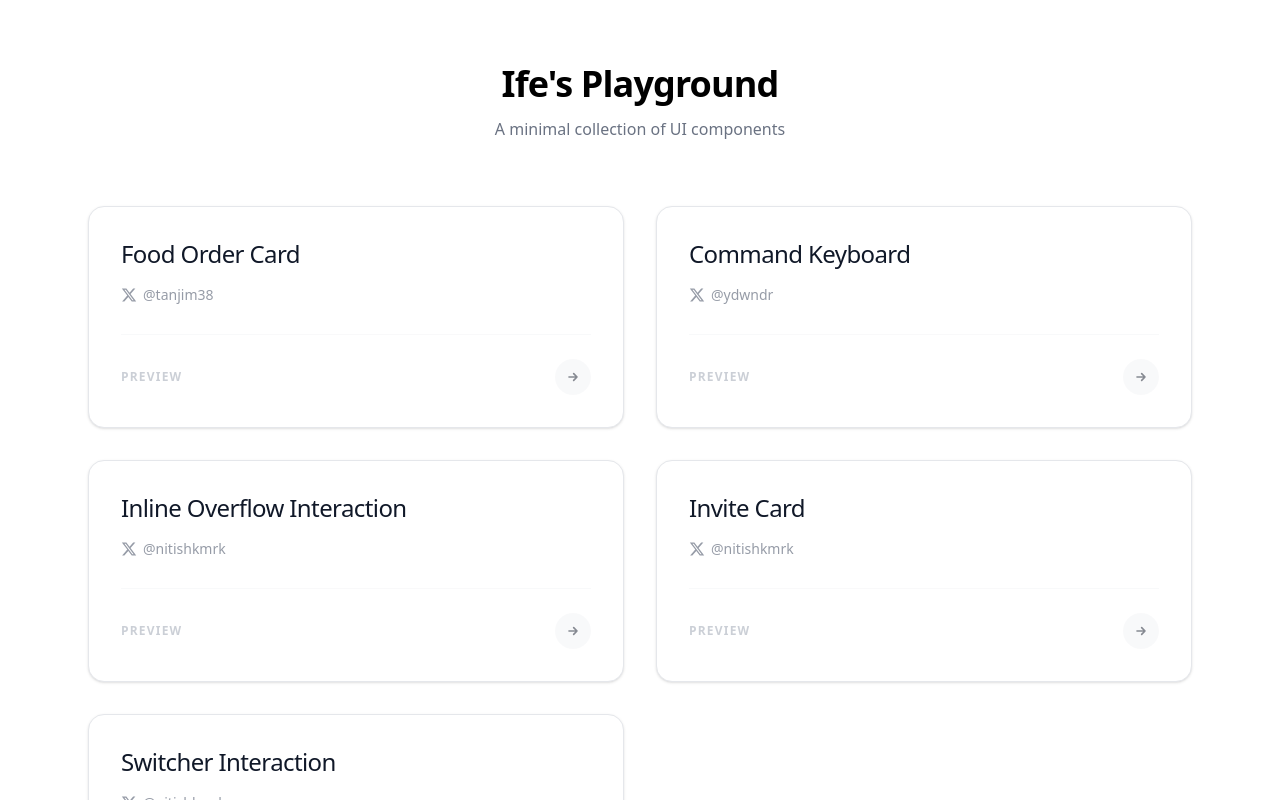
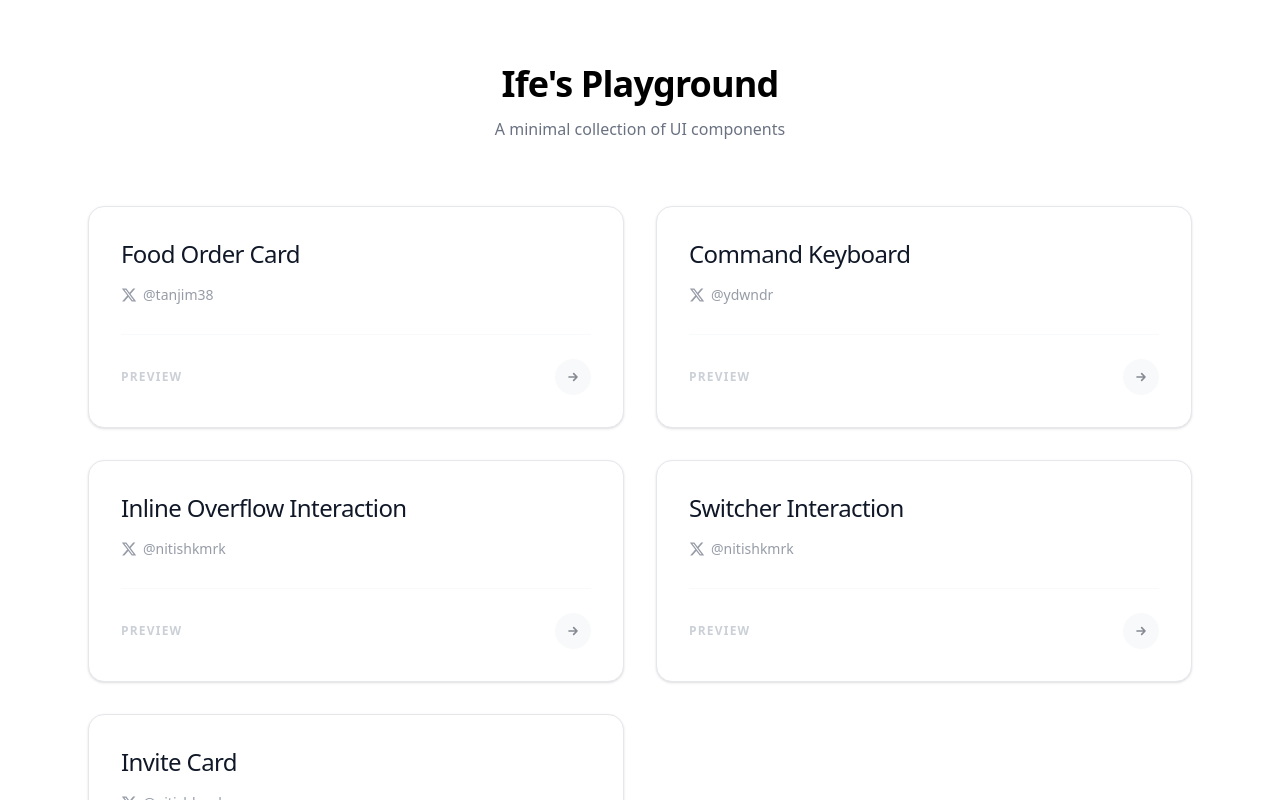
Before and after one commit to paul1029-ife/design-recreation, a React (Vite) app: page / in a window 1280 px wide. Shown: the top 800 px of the page. Built offline with nearby package versions, Linux system fonts and the light colour scheme.

Commit message:
refactor: Change order of components.

```diff
--- a/src/App.tsx
+++ b/src/App.tsx
@@ -32,17 +32,17 @@ const components: PlaygroundComponent[] = [
   },
   {
     id: 4,
+    name: "Switcher Interaction",
+    source: "nitishkmrk",
+    url: "https://x.com/nitishkmrk/status/1980523444807635342?s=46",
+    component: SwitcherInteraction,
+  },
+  {
+    id: 5,
     name: "Invite Card",
     source: "nitishkmrk",
     url: "https://x.com/nitishkmrk/status/1803335945120514234",
     component: InviteCard,
-  },
-  {
-    id: 5,
-    name: "Switcher Interaction",
-    source: "nitishkmrk",
-    url: "https://x.com/nitishkmrk/status/1980523444807635342?s=46",
-    component: SwitcherInteraction,
   },
 ];
 
```
